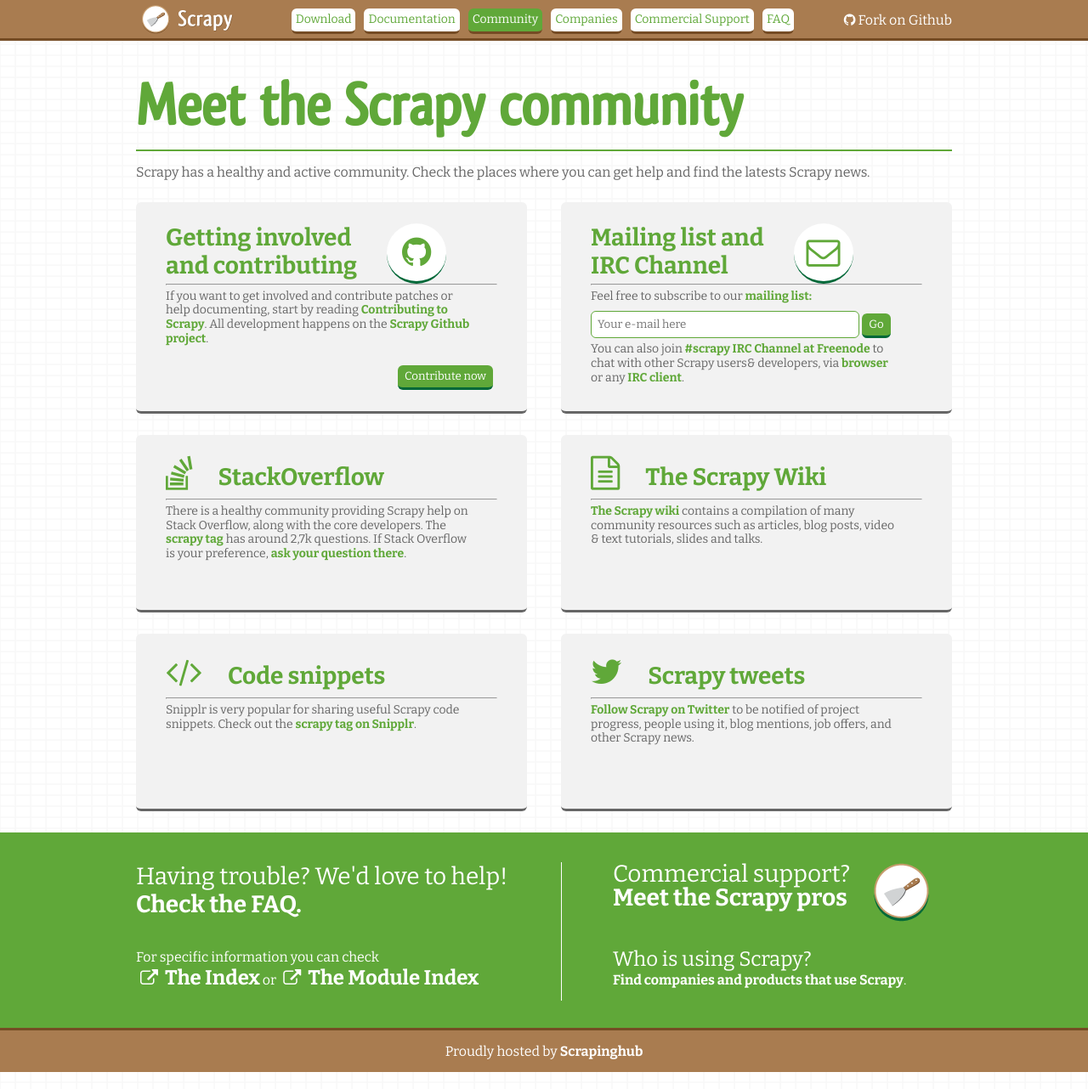
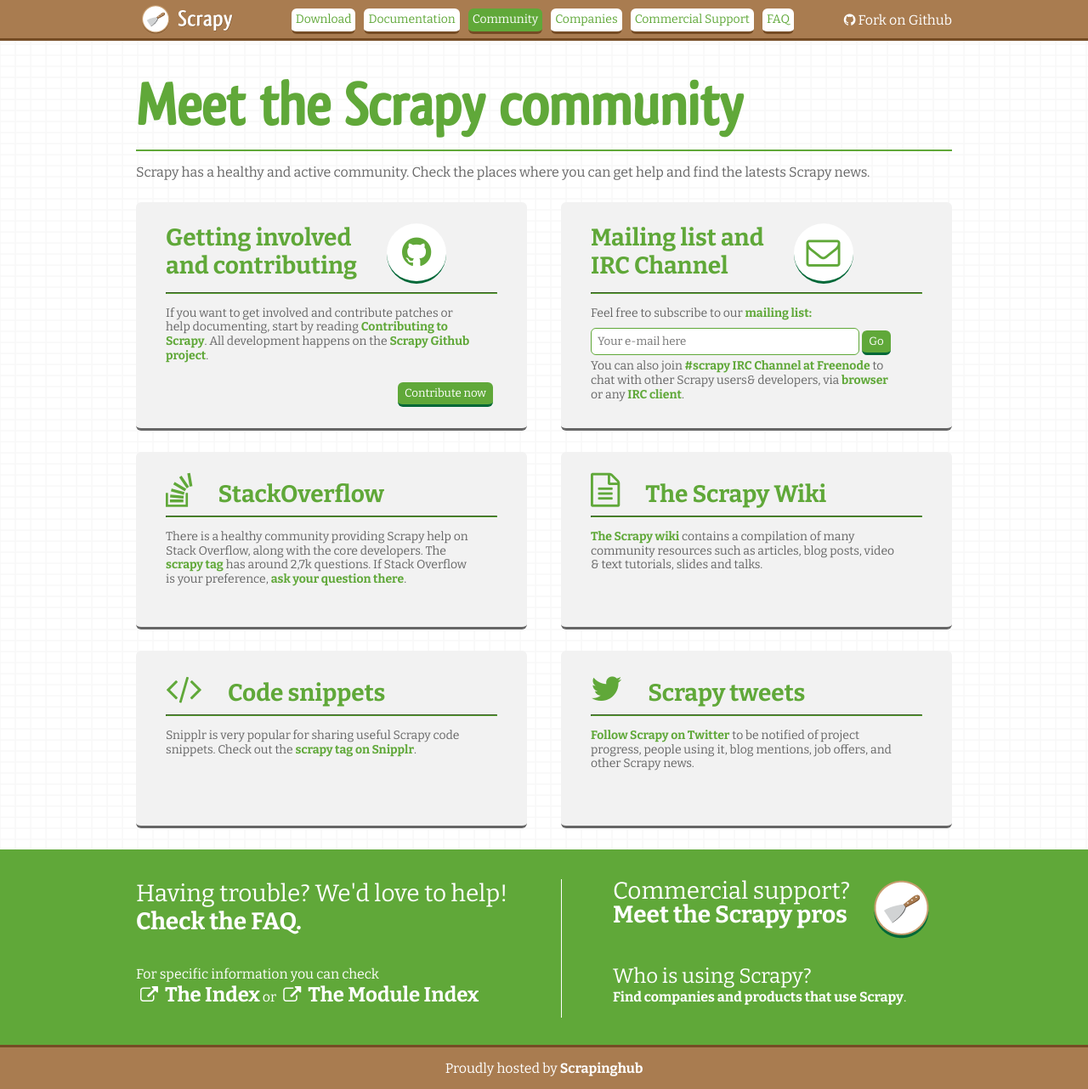
Before and after one commit to giopiazza/giopiazza.github.io, a Jekyll site: the page built from community.html, in a window 1280 px wide. Shown: the whole page at 85% size. Built offline with Jekyll 4.4.1, drawn with Linux system fonts in a browser that asks for light colours.

Commit message:
Adjusting HR color and margins for Community page

```diff
--- a/css/main.scss
+++ b/css/main.scss
@@ -784,6 +784,9 @@
 
 		hr {
 			clear:both;
+			border-color:$default-green;
+			margin-top:10px;
+			margin-bottom:10px;
 		}
 	}
 
```
